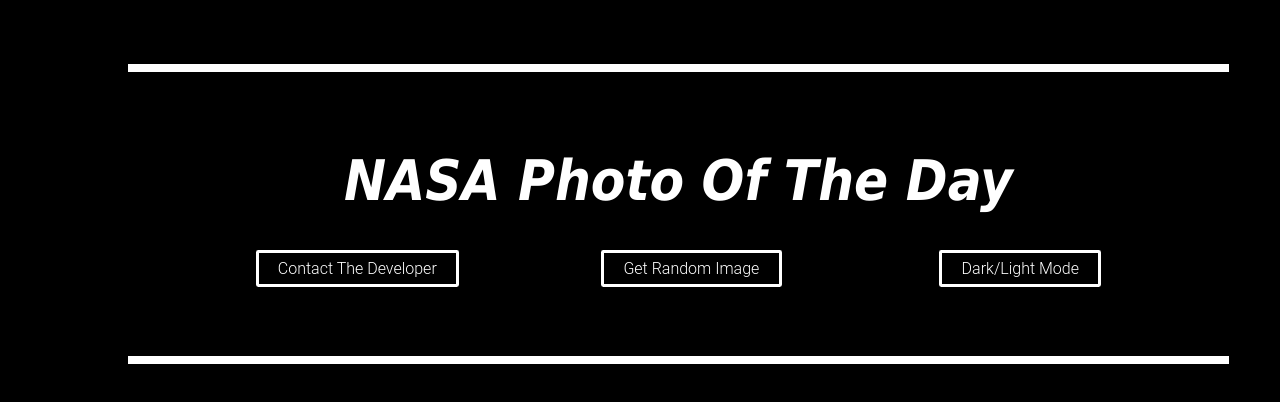
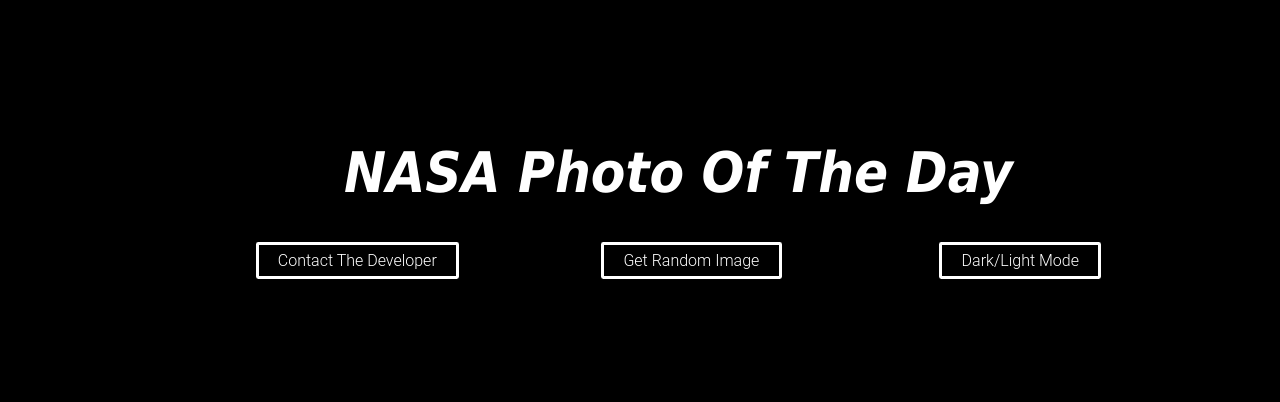
Before and after one commit to bezzantsam/NASA-PhotoGenerator, a React (Create React App) app: page / in a window 1280 px wide. Shown: the top 402 px of the page. Built offline with nearby package versions, Linux system fonts and the light colour scheme; no server answers.

Commit message:
removed border

```diff
--- a/src/components/Components.js
+++ b/src/components/Components.js
@@ -25,7 +25,8 @@
 
 export const A = styled.a`
   display: inline-block;
-  flex-direction: column;justify-content: center;
+  flex-direction: column;
+  justify-content: center;
   padding: 0.35em 1.2em;
   border: 0.2em solid ${(props) => props.theme.borderColor};
   margin: 0 0.3em 0.3em 0;
@@ -53,8 +54,6 @@
 `;
 
 export const Header = styled.div`
-  border-top: 0.5em solid ${(props) => props.theme.borderColor};
-  border-bottom: 0.5em solid ${(props) => props.theme.borderColor};
   display: flex;
   flex-flow: column;
   width: 80%;
```
